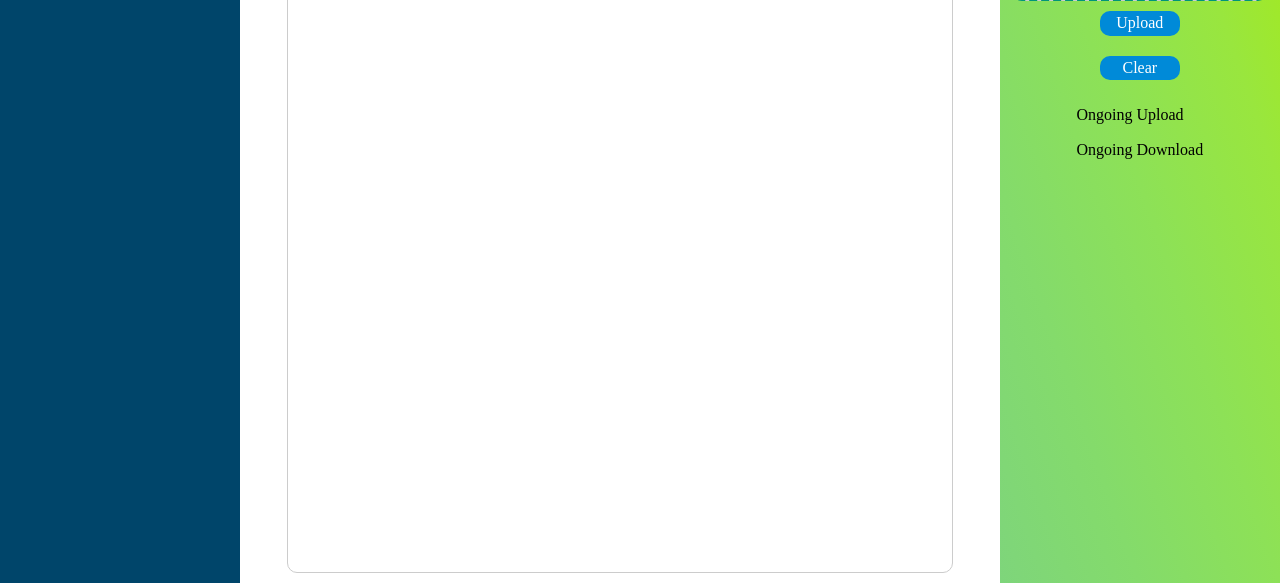
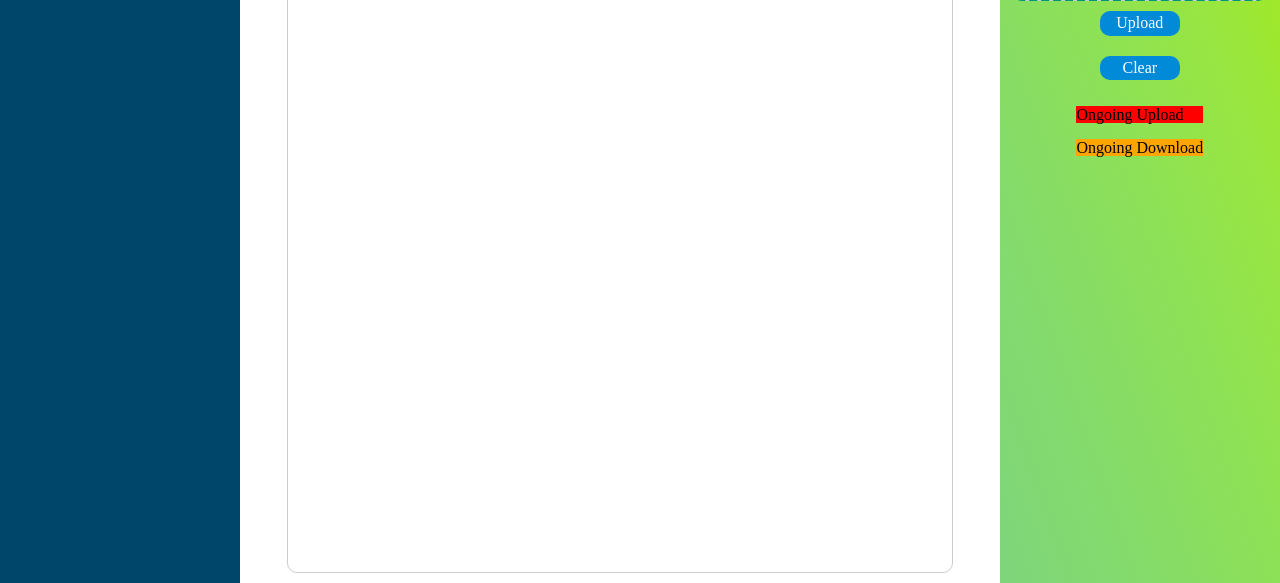
Before and after one commit to rockjia1996/fileverse, a Flask app: page /files in a window 1280 px wide. Shown: the part 278-861 px from the top of the page. Run offline with Flask 2, Linux system fonts and the light colour scheme.

Commit message:
Add background color to right sidebar.

```diff
--- a/fileverse/static/css/files/details.css
+++ b/fileverse/static/css/files/details.css
@@ -1,10 +1,21 @@
 /* Upload & Download Details */
+.ongoing-task{
+    width: 100%;
+}
+
 
 .ongoing-tasks__upload{
+    width: 100%;
+    height: 20%;
+    background: red;
 
 }
 
 .ongoing-tasks__download{
+    width: 100%;
+    height: 20%;
+    background: orange;
+
 
 }
 
```
